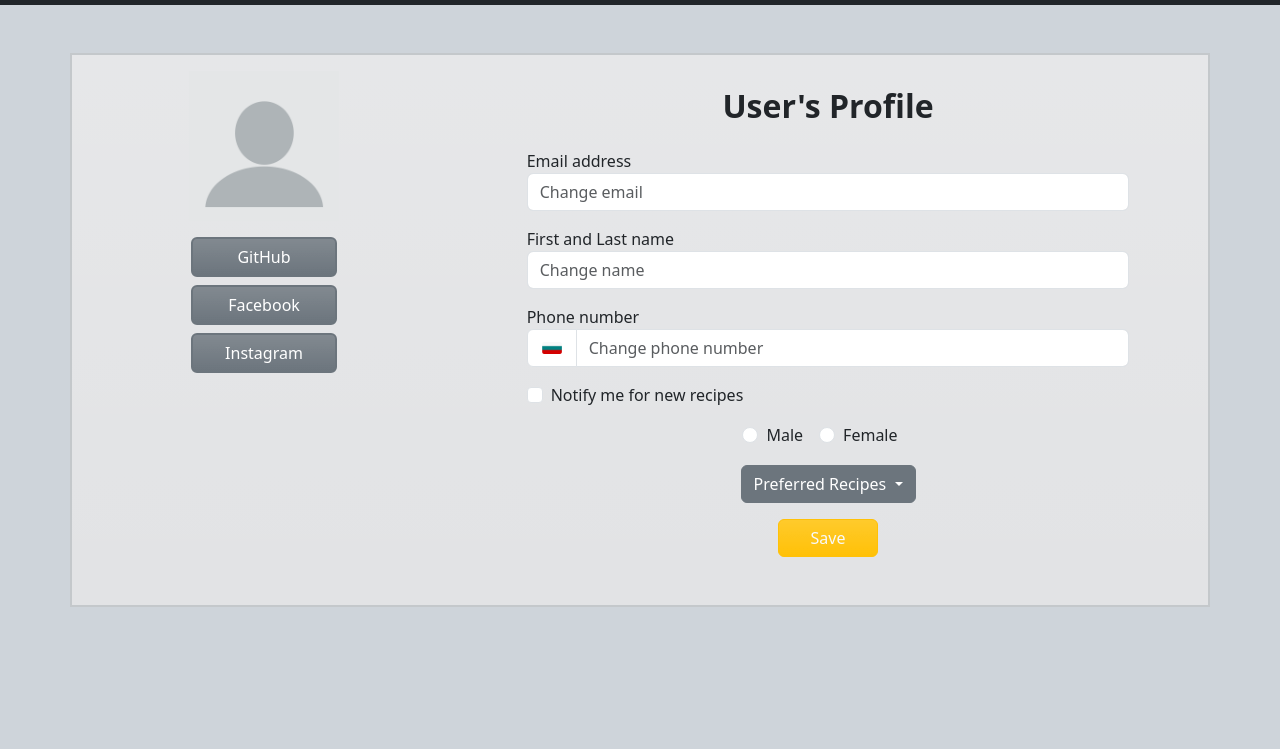
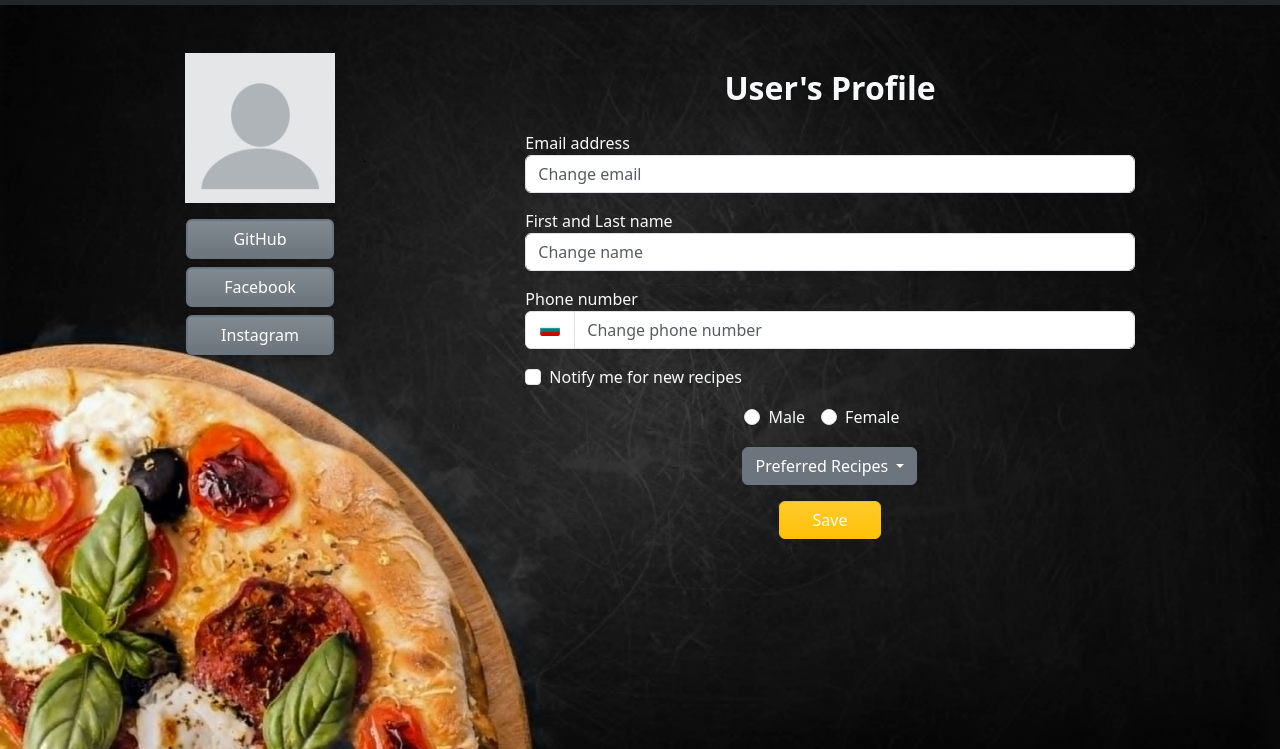
Before and after one commit to daliaBedrosyan/recipes-website-uni, a plain HTML site: page profile.html in a window 1280 px wide. Shown: the part 51-800 px from the top of the page. Drawn offline with nearby package versions, Linux system fonts and the light colour scheme.

Commit message:
background

```diff
--- a/profile.html
+++ b/profile.html
@@ -6,6 +6,16 @@
     <meta name="viewport" content="width=device-width, initial-scale=1.0">
     <title>Recipes World</title>
     <link href="https://cdn.jsdelivr.net/npm/bootstrap@5.3.0/dist/css/bootstrap.min.css" rel="stylesheet">
+<style>
+        body {
+            background-image: url('./resourses/background-image.jpeg');
+            background-size: cover;
+            background-position: center center;
+            background-attachment: fixed;
+            height: 100vh;
+            margin: 0;
+        }
+    </style>
 </head>
 
 <body class="bg-dark-subtle">
@@ -31,9 +41,9 @@
     </nav>
 
     <div
-        class="container mt-5 border border-2 border-secondary-subtle bg-secondary-subtle bg-gradient text-dark p-3">
+        class="container mt-5 text-light">
         <div class="row">
-            <div class="col-lg-4 d-flex flex-column align-items-center">
+            <div class="col-lg-4 d-flex flex-column align-items-center ">
                 <img src="./resourses/profilepic.webp" alt="Profile Picture" class="img-fluid mb-3" style="width: 150px;">
                 <div class="d-lg-flex justify-content-lg-center d-flex flex-column col-12 col-lg-5 gap-2 mb-3">
                     <a href="#" class="btn btn-secondary bg-gradient text-dark-subtle border border-2 border-secondary text-center rounded">GitHub</a>
@@ -42,7 +52,7 @@
                 </div>
             </div>
             <div class="col-lg-8">
-                <h2 class="text-lg-center text-start fw-bold text-dark mt-3">User's Profile</h2>
+                <h2 class="text-lg-center text-start fw-bold text-light mt-3">User's Profile</h2>
                 <div class="row d-flex justify-content-lg-center">
                     <form class="col-lg-10">
                         <div class="form-group">
```
Also changed, not shown: index.html (+12 -2 lines), recipes.html (+12 -2 lines), register.html (+11 -1 lines), resourses/background-image.jpeg (added).
